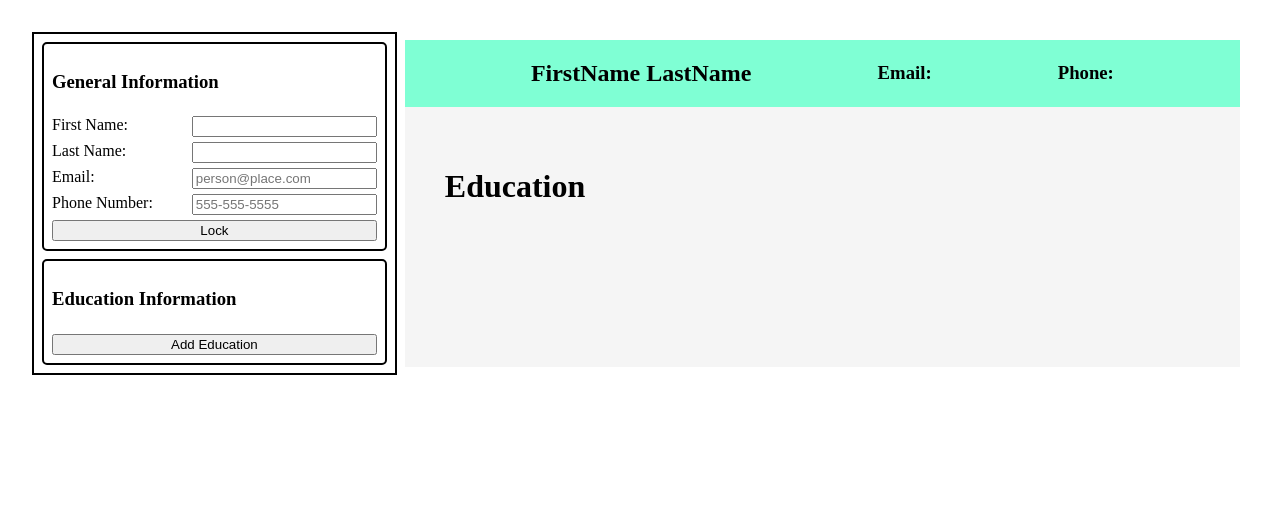
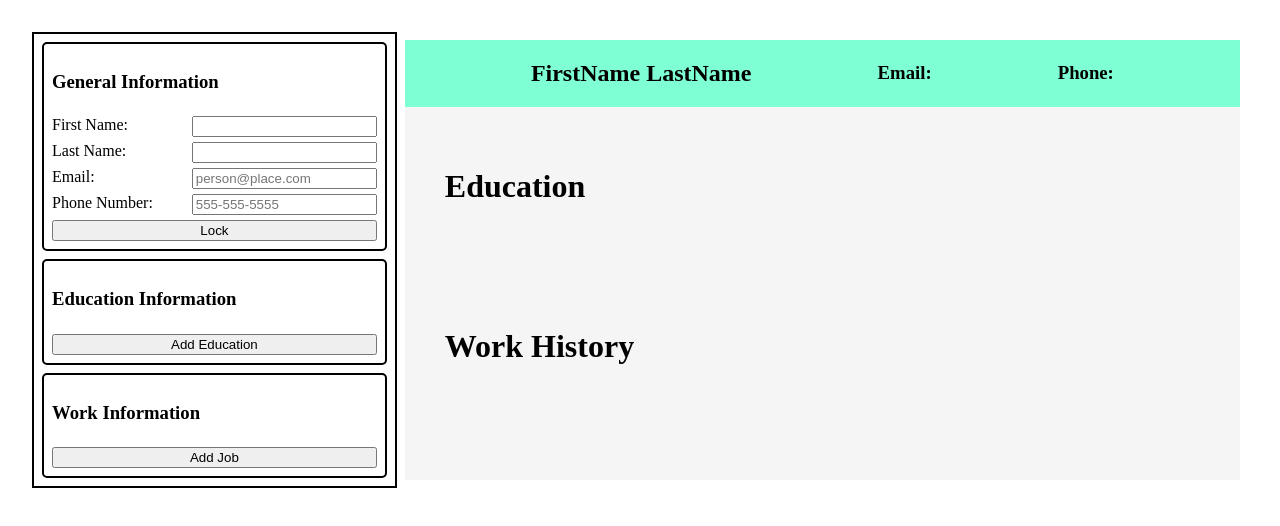
Before and after one commit to JoshMerhar/TOP-CV-App, a React (Vite) app in the folder TOP-CV-App/: page / in a window 1280 px wide. Shown: the top 526 px of the page. Built offline with nearby package versions, Linux system fonts and the light colour scheme.

Commit message:
Add work info inputs and work info display

```diff
--- a/TOP-CV-App/src/App.jsx
+++ b/TOP-CV-App/src/App.jsx
@@ -1,12 +1,14 @@
 import { useState } from 'react'
 import GeneralInfo from '../src/components/general-info'
 import EducationInfo from '../src/components/education-info'
+import WorkInfo from '../src/components/work-info'
 import DisplayInfo from './components/display-info'
 import '../src/styles/main.css'
 
 export default function App() {
   const [genInfo, setGenInfo] = useState({ firstName: 'FirstName', lastName: 'LastName', email: '', phone: '' });
   const [educationInfo, setEducationInfo] = useState([]);
+  const [workInfo, setWorkInfo] = useState([]);
 
   function handleEducationChange(newEducationInfo) {
     setEducationInfo(newEducationInfo);
@@ -18,9 +20,10 @@ export default function App() {
         <div className="inputs">
           <GeneralInfo genInfo={genInfo} setGenInfo={setGenInfo} />
           <EducationInfo educationInfo={educationInfo} setEducationInfo={handleEducationChange} />
+          <WorkInfo workInfo={workInfo} setWorkInfo={setWorkInfo} />
         </div>
         <div className="main-display">
-          <DisplayInfo genInfo={genInfo} educationInfo={educationInfo} />
+          <DisplayInfo genInfo={genInfo} educationInfo={educationInfo} workInfo={workInfo} />
         </div>
       </div>
     </>
--- a/TOP-CV-App/src/components/display-info.jsx
+++ b/TOP-CV-App/src/components/display-info.jsx
@@ -1,4 +1,4 @@
-export default function DisplayInfo({ genInfo, educationInfo }) {
+export default function DisplayInfo({ genInfo, educationInfo, workInfo }) {
   return (
     <>
       <div className="general-info-display">
@@ -18,6 +18,19 @@ export default function DisplayInfo({ genInfo, educationInfo }) {
             </div>
           ))}
       </div>
+      <div className="work-info-display">
+        <h1>Work History</h1>
+        {workInfo.map((job) => (
+          <div key={job.id}>
+            <h3>{job.employer}</h3>
+            <p>
+              <strong>{job.title}</strong><br></br>
+              {job.startDate} - {job.endDate}<br></br>
+              {job.description}
+            </p>
+          </div>
+        ))}
+      </div>
     </>
   )
 }
--- /dev/null
+++ b/TOP-CV-App/src/components/work-info.jsx
@@ -0,0 +1,82 @@
+import { v1 } from 'uuid'
+import InfoInput from './input'
+import '../styles/main.css'
+
+export default function WorkInfo({ workInfo, setWorkInfo }) {
+
+    function handleChanges(index, id, value) {
+        setWorkInfo(prevState => {
+            const newWorkInfo = [...prevState];
+            newWorkInfo[index] = {
+                ...newWorkInfo[index],
+                [id]: value
+            };
+            return newWorkInfo;
+        });
+    }
+
+    function addWorkSection() {
+        setWorkInfo(prevState => [
+            ...prevState,
+            {
+                id: v1(),
+                employer: '',
+                title: '',
+                startDate: '',
+                endDate: '',
+                description: ''
+            }
+        ]);
+    }
+
+    function removeWorkSection(index) {
+        setWorkInfo(prevState => {
+            const newWorkInfo = [...prevState];
+            newWorkInfo.splice(index, 1);
+            return newWorkInfo;
+        })
+    }
+
+    return (
+        <>
+          <div className="inputs-block">
+            <h3>Work Information</h3>
+            {workInfo.map((job, index) => (
+              <div key={job.id} className="inputs-block">
+                <InfoInput
+                  id={`employer-${index}`}
+                  label="Employer:"
+                  onChange={(value) => handleChanges(index, 'employer', value)}
+                />
+                <InfoInput
+                  id={`title-${index}`}
+                  label="Title:"
+                  onChange={(value) => handleChanges(index, 'title', value)}
+                />
+                <InfoInput
+                  id={`startDate-${index}`}
+                  label="Start Date:"
+                  onChange={(value) => handleChanges(index, 'startDate', value)}
+                />
+                <InfoInput
+                  id={`endDate-${index}`}
+                  label="End Date:"
+                  onChange={(value) => handleChanges(index, 'endDate', value)}
+                />
+                <div className="job-description-text-area">
+                  <label htmlFor={`job-description-${index}`}>Description:</label>
+                  <textarea
+                    type="text"
+                    name="job-description"
+                    id={`job-description-${index}`}
+                    maxLength="150"
+                    onChange={(event) => handleChanges(index, 'description', event.target.value)}></textarea>
+                </div>
+                <button type="button" id="remove-work-button" onClick={() => removeWorkSection(index)}>Remove Job</button>
+              </div>
+            ))}
+            <button type="button" id="add-work-button" onClick={addWorkSection}>Add Job</button>
+          </div>
+        </>
+    )
+}
--- a/TOP-CV-App/src/styles/main.css
+++ b/TOP-CV-App/src/styles/main.css
@@ -32,6 +32,16 @@ body {
     float: right;
 }
 
+.job-description-text-area {
+    display: flex;
+    justify-content: space-between;
+}
+
+#job-description {
+    min-width: 50%;
+    height: 3rem;
+}
+
 .main-display {
     grid-column: 4 / 11;
     background-color: whitesmoke;
@@ -45,6 +55,7 @@ body {
     background-color: aquamarine;
 }
 
-.education-info-display {
+.education-info-display,
+.work-info-display {
     padding: 2.5rem;
 }
```
